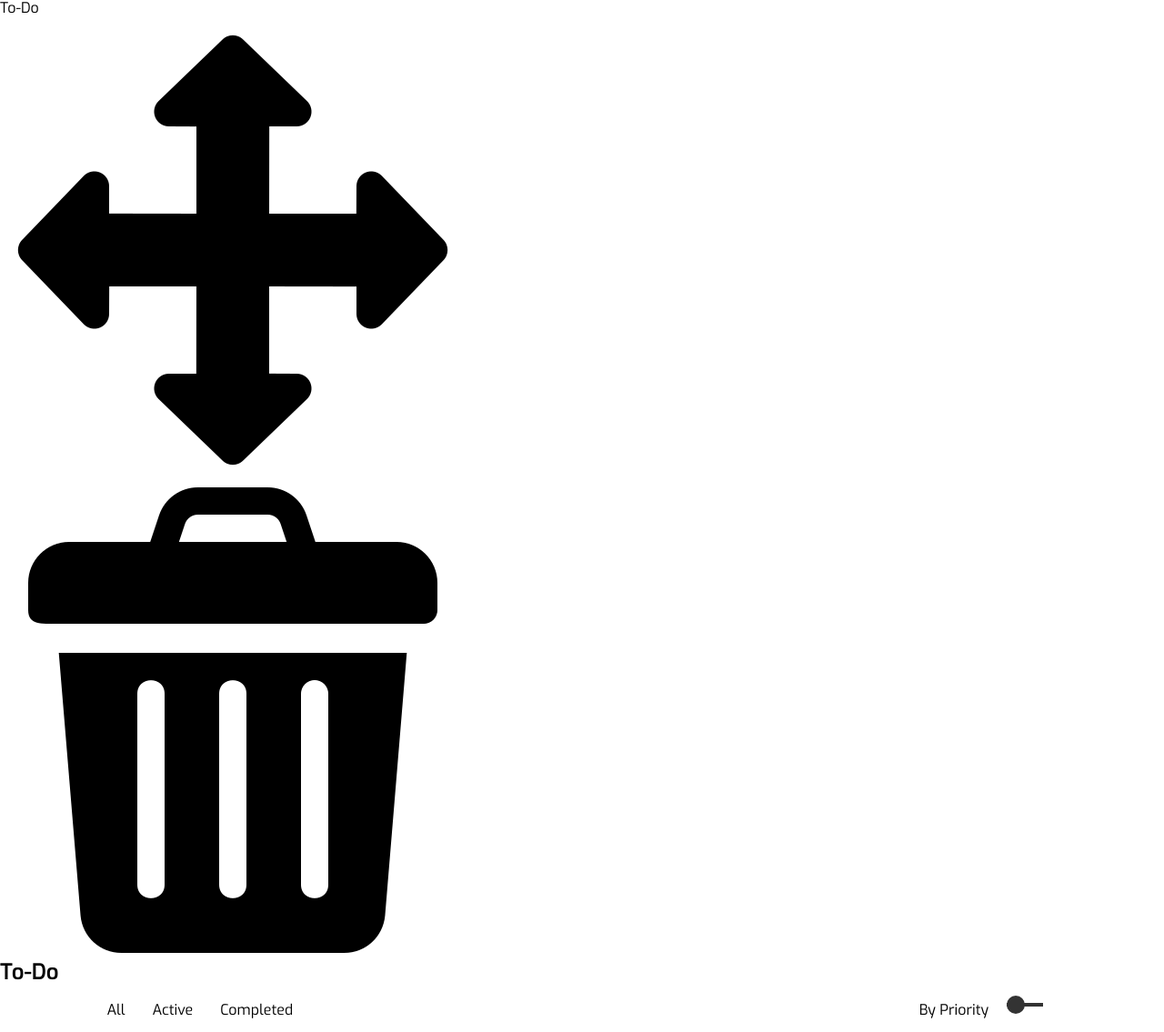
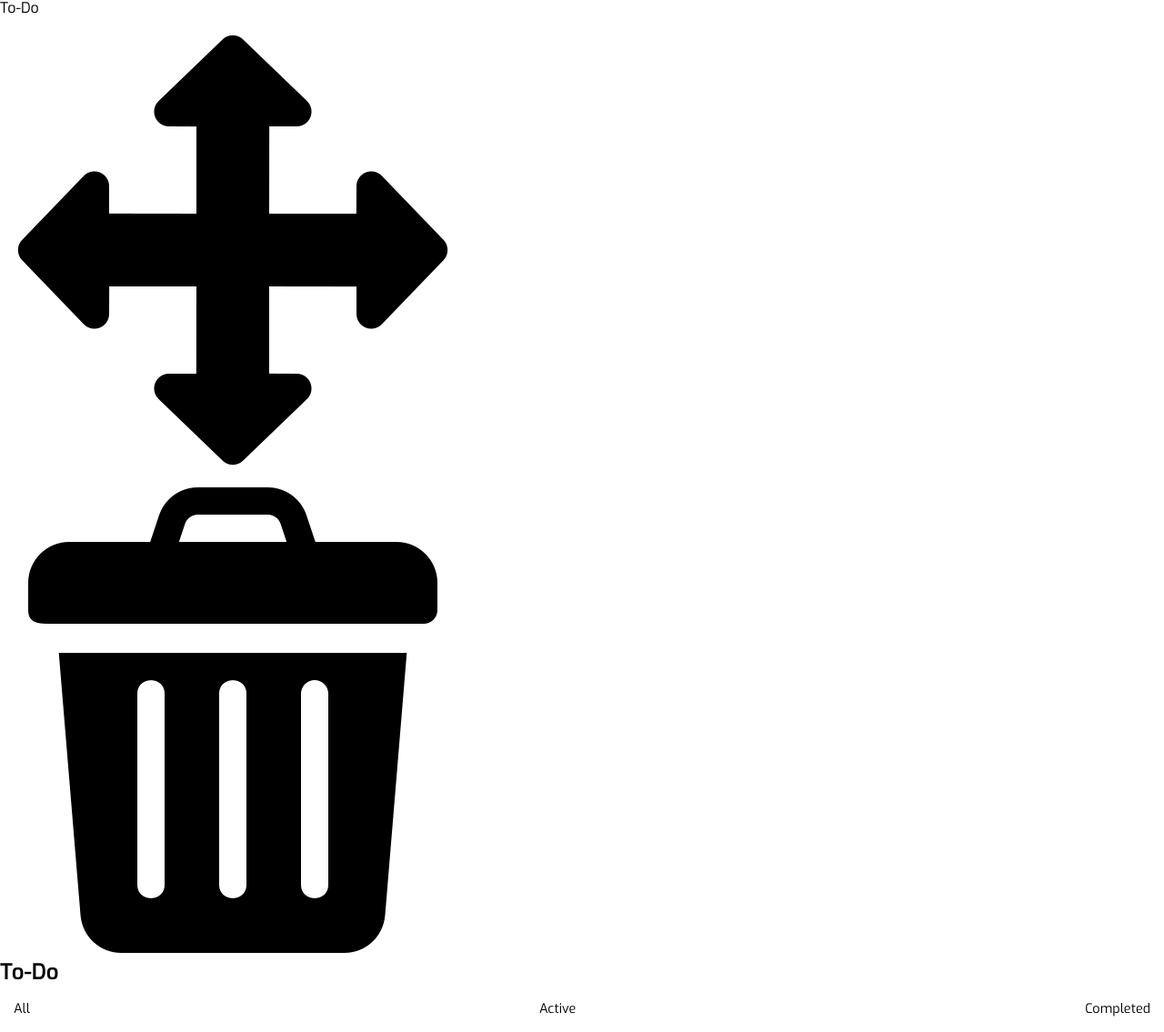
Before and after one commit to qwqtw/TaskMaster, a PHP site: template views/main.html in a window 1280 px wide. Shown: the part 352-1487 px from the top of the page at 91% size. Run offline with PHP 8.4, Linux system fonts and the light colour scheme; the template is opened without the code that fills it, so the values that code supplies are empty.

Commit message:
Update tab filters

```diff
--- a/public/css/main.css
+++ b/public/css/main.css
@@ -189,17 +189,18 @@ styling for main content (task list)
 
 
 /*  styling for tabs that organize the task items (all, active, completed, priority)  */
-.tab-wrapper {
+/*.tab-wrapper {
     height: 10%;
     width: 100%;
     display: flex;
     justify-content: space-between;
     padding-left: 8%;
-}
+}*/
 
 .label-wrapper {
     display: flex;
     justify-content: space-between;
+    font-size: 0.9rem;
 }
 
 input[type="checkbox"] {
@@ -219,10 +220,16 @@ input[type="checkbox"] {
 
 
 /*  Priority slider graphic styling  */
+/*
 #priority {
     display: flex;
     padding: 15px;
     margin-right: 10%;
+}
+    */
+#priority {
+    position: relative;
+    font-size: 0.9rem;
 }
 
 .slider-container {
@@ -232,8 +239,8 @@ input[type="checkbox"] {
 }
 
 .slider {
-    display: flex;
-    align-items: center;
+    /*display: flex;
+    align-items: center;*/
     position: relative;
     cursor: pointer;
 }
```
Also changed, not shown: views/app.html (+7 -12 lines), public/css/app.css.
